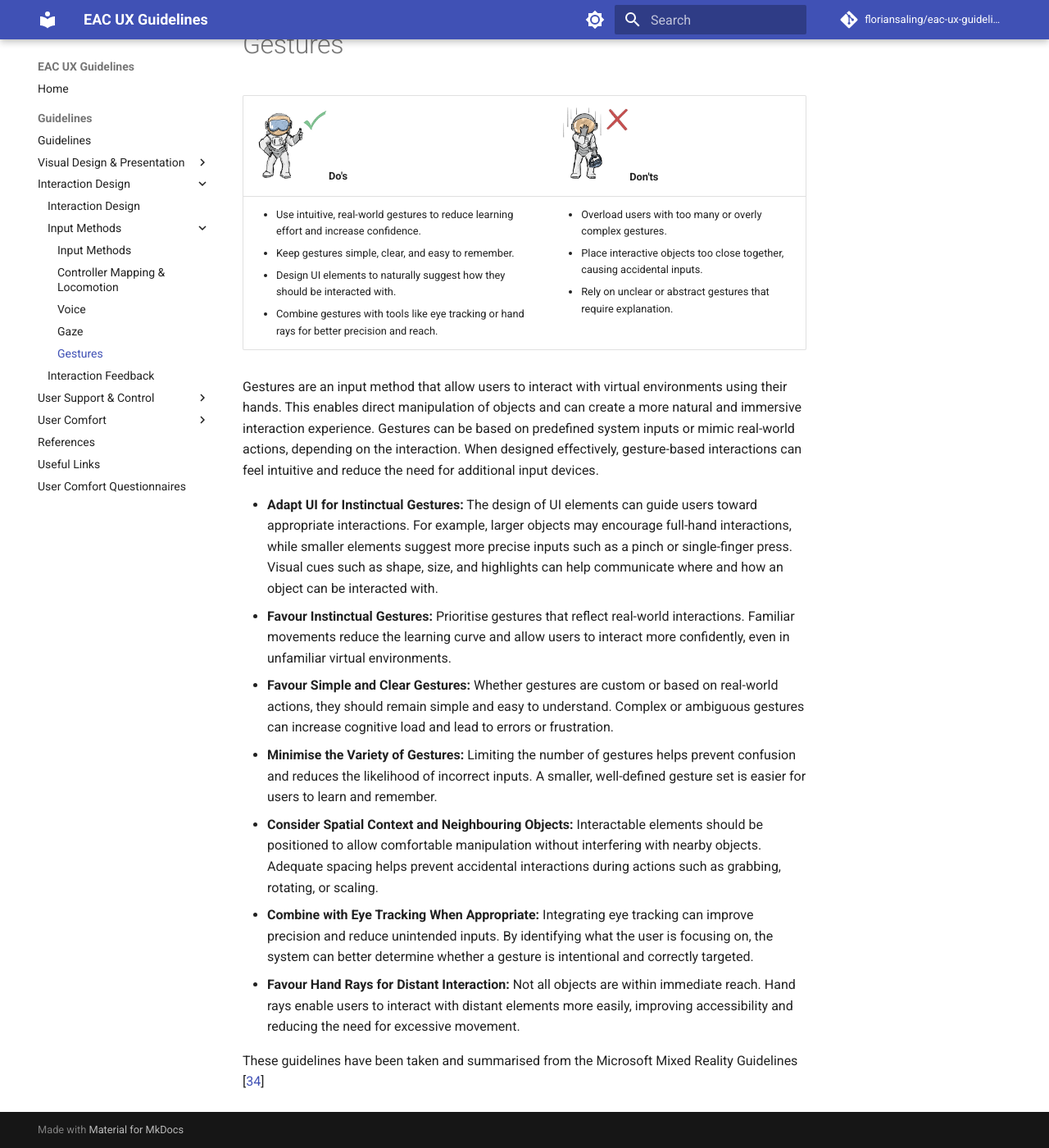
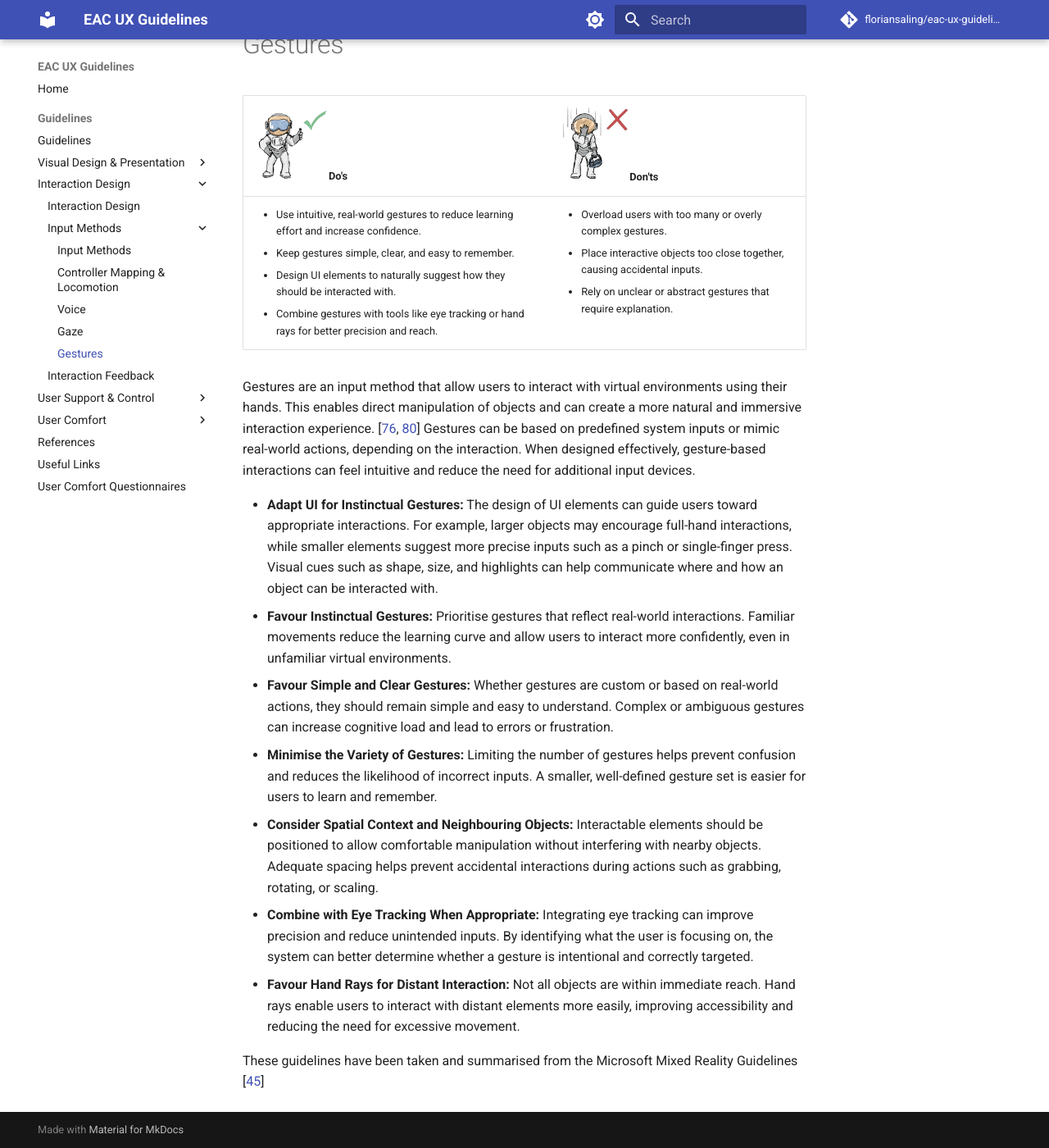
Before and after one commit to floriansaling/eac-ux-guidelines, an MkDocs documentation site: the page built from docs/Gestures.md, in a window 1280 px wide and 1400 px high, scrolled down 64 px. Shown: the whole window at 82% size. Built offline with MkDocs 1.6.1 and Material for MkDocs 9.7.7, drawn with Linux system fonts in a browser that asks for light colours; comment, search, counter and statistics services are not loaded.

Commit message:
Update Gestures.md
updated citations from paper

```diff
--- a/docs/Gestures.md
+++ b/docs/Gestures.md
@@ -28,7 +28,7 @@
 </tr>
 </table>
 
-Gestures are an input method that allow users to interact with virtual environments using their hands. This enables direct manipulation of objects and can create a more natural and immersive interaction experience. Gestures can be based on predefined system inputs or mimic real-world actions, depending on the interaction. When designed effectively, gesture-based interactions can feel intuitive and reduce the need for additional input devices.
+Gestures are an input method that allow users to interact with virtual environments using their hands. This enables direct manipulation of objects and can create a more natural and immersive interaction experience. \[[76](References.md#ref-76), [80](References.md#ref-80)\] Gestures can be based on predefined system inputs or mimic real-world actions, depending on the interaction. When designed effectively, gesture-based interactions can feel intuitive and reduce the need for additional input devices.
 
 * **Adapt UI for Instinctual Gestures:** The design of UI elements can guide users toward appropriate interactions. For example, larger objects may encourage full-hand interactions, while smaller elements suggest more precise inputs such as a pinch or single-finger press. Visual cues such as shape, size, and highlights can help communicate where and how an object can be interacted with.
 * **Favour Instinctual Gestures:** Prioritise gestures that reflect real-world interactions. Familiar movements reduce the learning curve and allow users to interact more confidently, even in unfamiliar virtual environments.
@@ -38,4 +38,4 @@ Gestures are an input method that allow users to interact with virtual environme
 * **Combine with Eye Tracking When Appropriate:** Integrating eye tracking can improve precision and reduce unintended inputs. By identifying what the user is focusing on, the system can better determine whether a gesture is intentional and correctly targeted.
 * **Favour Hand Rays for Distant Interaction:** Not all objects are within immediate reach. Hand rays enable users to interact with distant elements more easily, improving accessibility and reducing the need for excessive movement.
 
-These guidelines have been taken and summarised from the Microsoft Mixed Reality Guidelines \[[34](References.md#ref-34)\]
+These guidelines have been taken and summarised from the Microsoft Mixed Reality Guidelines \[[45](References.md#ref-45)\]
```
